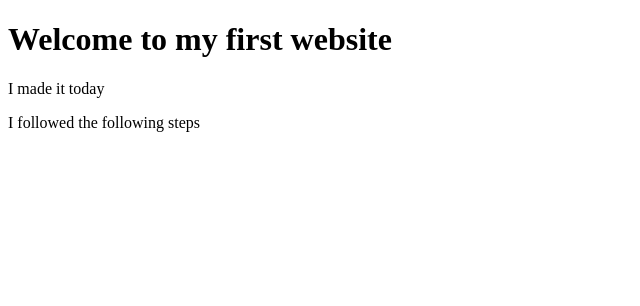
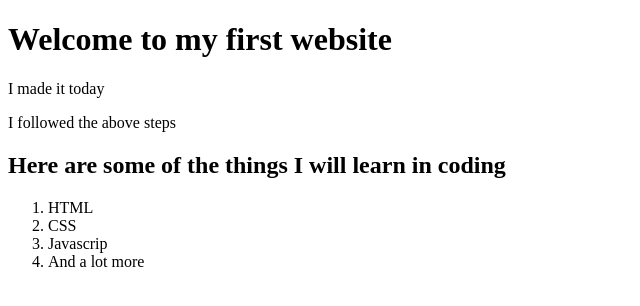
Before and after one commit to MarkMwago2/index.html, a plain HTML site: page myfirstwebsite.html in a window 1280 px wide. Shown: the whole page, without its empty margins (0-640 px from the left). Drawn offline with Linux system fonts and the light colour scheme.

Commit message:
add list

```diff
--- a/myfirstwebsite.html
+++ b/myfirstwebsite.html
@@ -7,6 +7,10 @@
   <body>
    <h1>Welcome to my first website</h1>
     <p>I made it today</p>
-    <p>I followed the following steps</p>
-  </body>
-</html>
+    <p>I followed the above steps </p>
+  <h2>Here are some of the things I will learn in coding</h2>
+     <ol>
+       <li>HTML</li>
+       <li>CSS</li>
+       <li>Javascrip</li>
+       <li>And a lot more</li>
```
